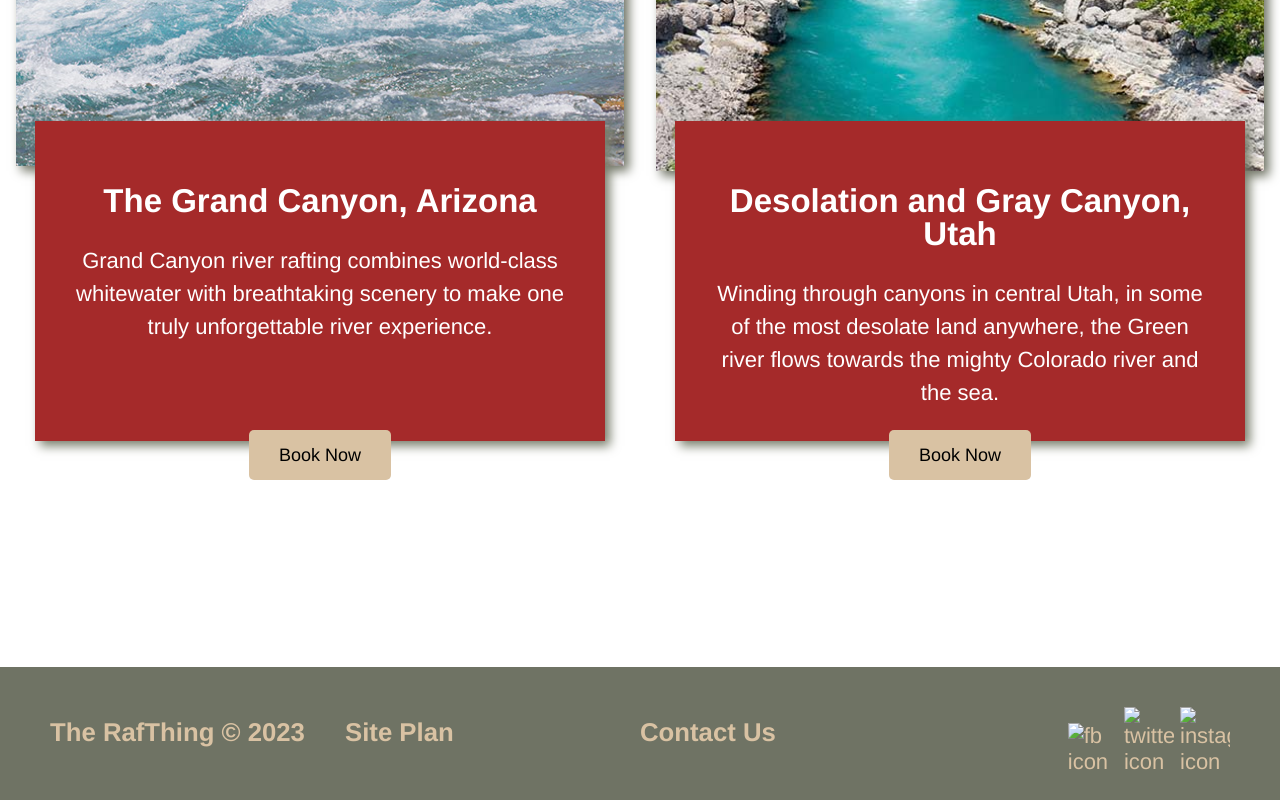
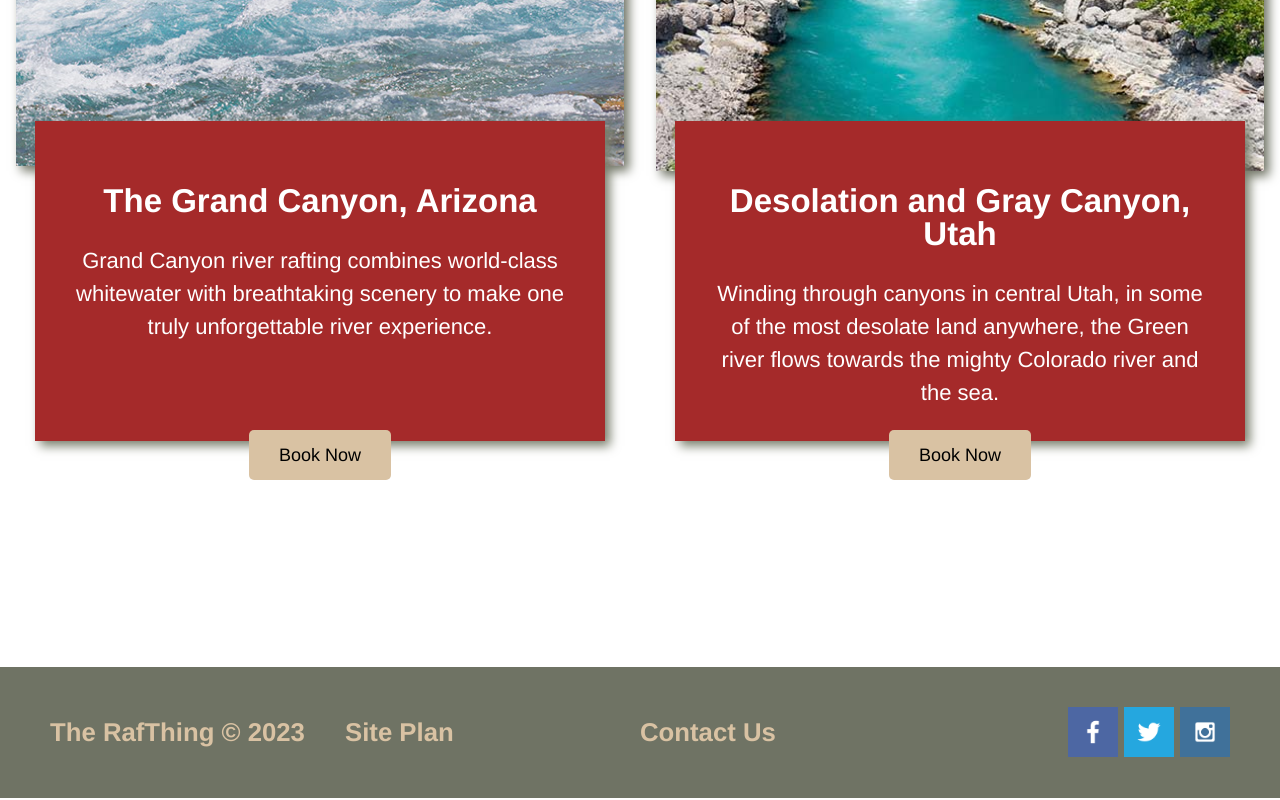
Before and after one commit to dominicemilio/wwr1, a plain HTML site: page rivers.html in a window 1280 px wide. Shown: the part 579-1379 px from the top of the page. Drawn offline with Linux system fonts and the light colour scheme; the site is published under a folder, as on GitHub Pages, so addresses that start at the root find nothing; a web font is replaced by a local one.

Commit message:
small changes

```diff
--- a/rivers.html
+++ b/rivers.html
@@ -10,7 +10,7 @@
     <div id="content">
       <header>
         <a id="logo_link" href="index.html">
-          <img class="logo" src="/logo.png" alt="The RafThing" />
+          <img class="logo" src="logo.png" alt="The RafThing" />
         </a>
         <nav>
           <a href="index.html">Home</a>
@@ -60,13 +60,13 @@
         <h3><a href="#">Contact Us</a></h3>
         <div class="social">
           <a href="https://facebook.com"
-            ><img src="/facebook.png" alt="fb icon"
+            ><img src="facebook.png" alt="fb icon"
           /></a>
           <a href="https://twitter.com"
-            ><img src="/twitter.png" alt="twitter icon"
+            ><img src="twitter.png" alt="twitter icon"
           /></a>
           <a href="https://instagram.com"
-            ><img src="/instagram.png" alt="instagram icon"
+            ><img src="instagram.png" alt="instagram icon"
           /></a>
         </div>
       </footer>
```
